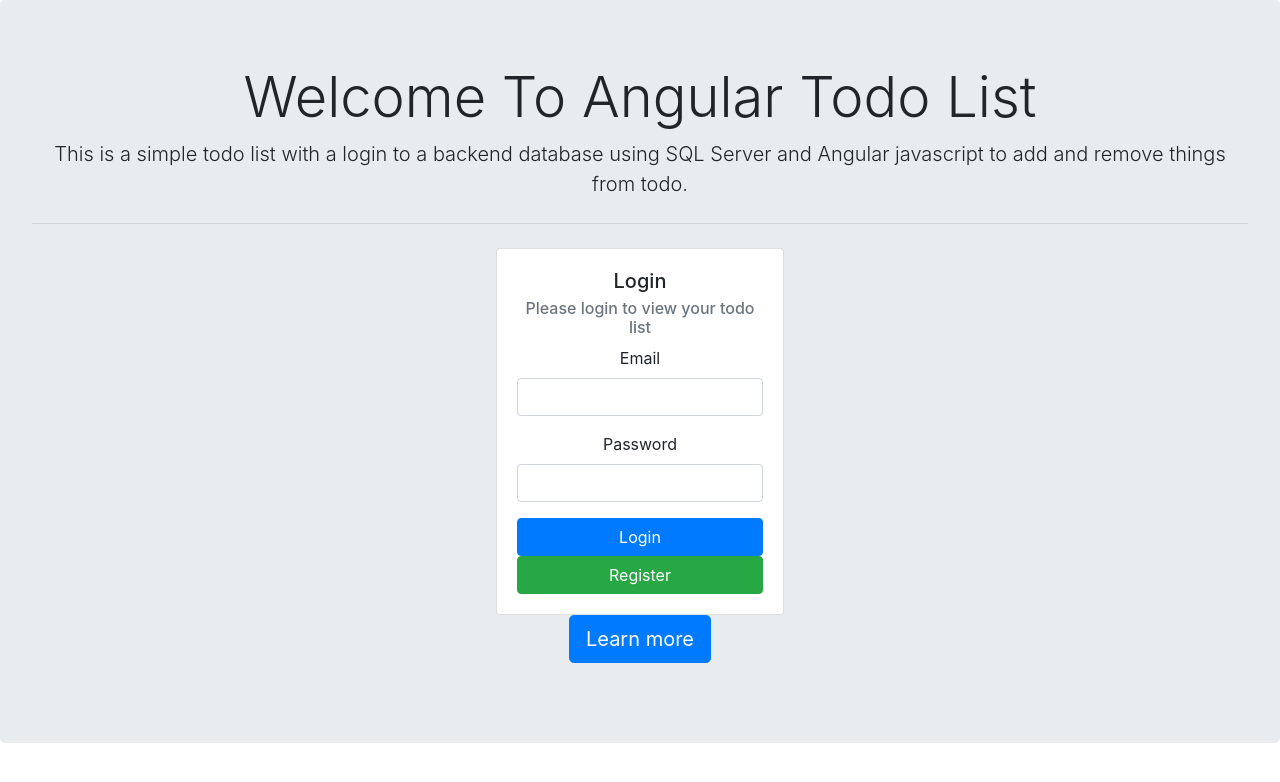
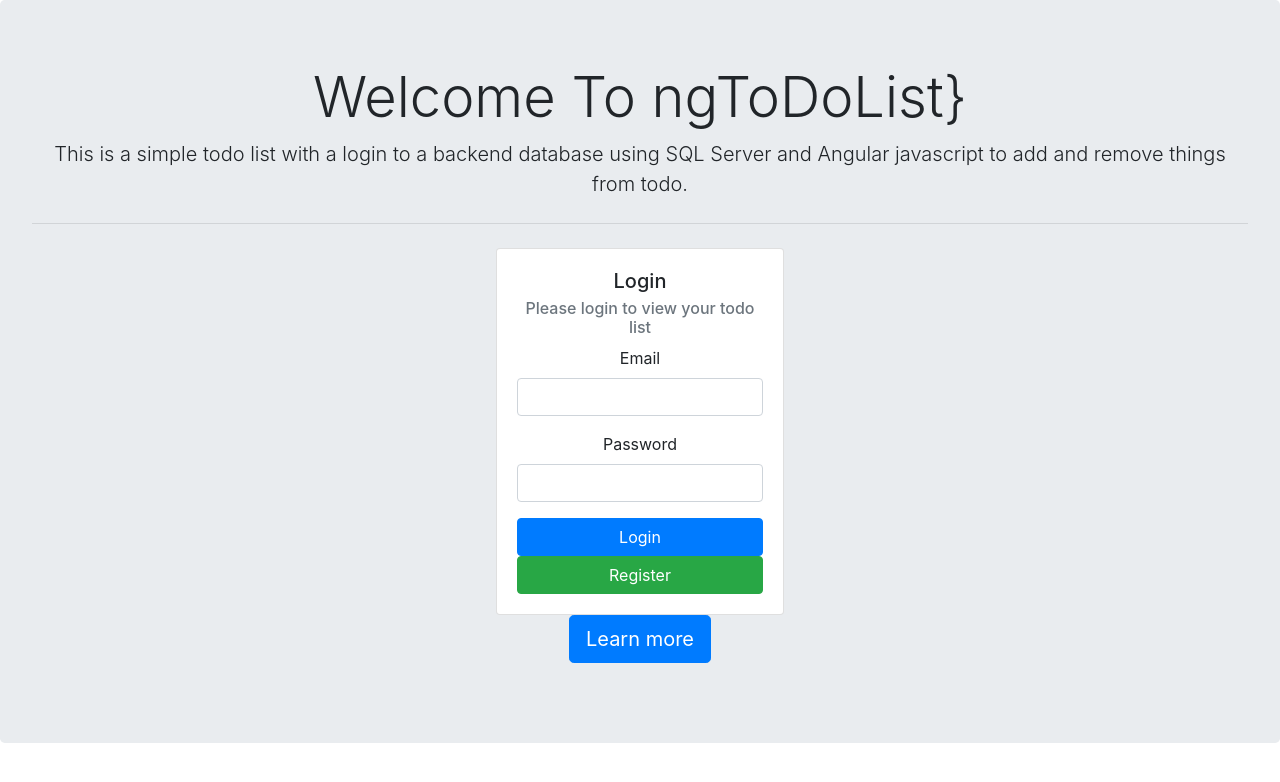
Before and after one commit to 2monsta/AngularToDoList, an Angular app: page / in a window 1280 px wide. Shown: the top 782 px of the page. Built offline with nearby package versions, Linux system fonts and the light colour scheme.

Commit message:
added axios

```diff
--- a/package.json
+++ b/package.json
@@ -19,6 +19,7 @@
     "@angular/platform-browser": "~7.1.0",
     "@angular/platform-browser-dynamic": "~7.1.0",
     "@angular/router": "~7.1.0",
+    "axios": "^0.18.0",
     "core-js": "^2.5.4",
     "rxjs": "~6.3.3",
     "tslib": "^1.9.0",
--- a/src/app/app.component.html
+++ b/src/app/app.component.html
@@ -1,7 +1,7 @@
 <!--The content below is only a placeholder and can be replaced.-->
 <div style="text-align:center">
   <div class="jumbotron">
-    <h1 class="display-4">Welcome To Angular Todo List</h1>
+    <h1 class="display-4">Welcome To {{title}}}</h1>
     <p class="lead">This is a simple todo list with a login to a backend database using SQL Server and Angular javascript to add and remove things from todo.</p>
     <hr class="my-4">
     <router-outlet></router-outlet>
```
Also changed, not shown: src/app/dla.ts (added, +14 -0 lines), src/app/login-component/login-component.component.ts (line endings or trailing spaces), 1 other file (tests, documents, lock files or other folders).
